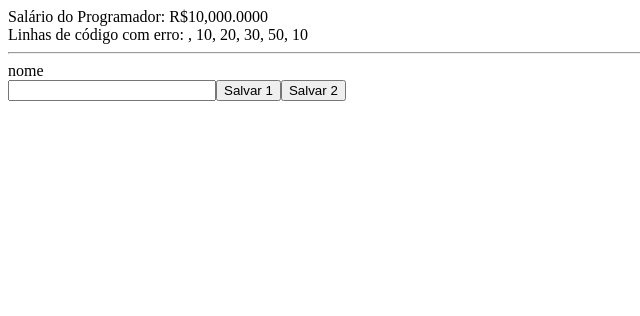
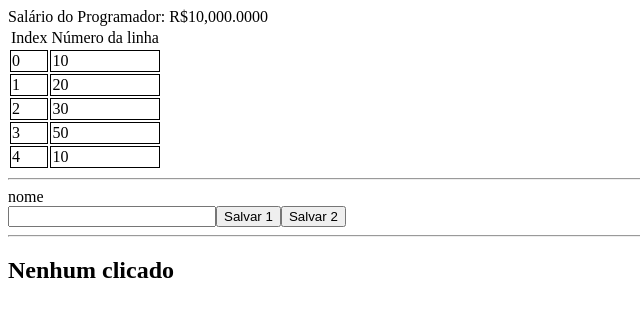
Before and after one commit to lucschulze/treinamentoAngular, an Angular app in the folder teste-angular/: page / in a window 1280 px wide. Shown: the top 316 px of the page, without its empty margins (0-640 px from the left). Built offline with nearby package versions, Linux system fonts and the light colour scheme.

Commit message:
Diretivas especiais

```diff
--- a/teste-angular/src/app/app.component.html
+++ b/teste-angular/src/app/app.component.html
@@ -1,9 +1,38 @@
 <label>Salário do Programador: {{salario | currency:'BRL':'symbol':'1.4-4'}}</label>
-<br />
-<label>Linhas de código com erro: {{ linhasDeCodigo | arrayToString}}</label>
+<div *ngIf="mostrarLinhaCodigo">
+ <table [ngClass]="{'table-bordered' : true}">
+   <thead>
+     <tr>
+       <td>Index</td>
+       <td>Número da linha</td>
+     </tr>
+   </thead>
+   <tbody>
+     <tr *ngFor="let numLinha of linhasDeCodigo; let i = index">
+       <td [ngClass]="{'table-bordered' : true}" [ngStyle]="{'border': '1px solid black'}">{{i}}</td>
+       <td [ngStyle]="{'border': '1px solid black'}">{{numLinha}}</td>
+     </tr>
+   </tbody>
+ </table>
+</div>
 <hr/>
 <component-1
   label="nome"
-  (clickSalvar)="printBotao($event)"
+  (clickSalvar)="atualizarBotaoClicado($event)"
 ></component-1>
+
+<hr />
+
+<div [ngSwitch]="ultimoBotaoClicado">
+  <div *ngSwitchCase="1">
+    <h2>Último clicado foi o 1</h2>
+  </div>
+  <div *ngSwitchCase="2">
+      <h2>Último clicado foi o 2</h2>
+  </div>
+  <div *ngSwitchDefault>
+      <h2>Nenhum clicado</h2>
+    </div>
+</div>
+
 <notifications></notifications>
--- a/teste-angular/src/app/app.component.ts
+++ b/teste-angular/src/app/app.component.ts
@@ -8,9 +8,11 @@ import { Component } from '@angular/core';
 export class AppComponent {
 
 
+  public ultimoBotaoClicado: number;
+  public mostrarLinhaCodigo: boolean = true;
   salario: number = 10000;
   public linhasDeCodigo: number[] = [10,20,30,50,10];
-  printBotao(botao : number){
-    console.log(`O botão ${botao} foi clicado`);
+  atualizarBotaoClicado(botao : number){
+    this.ultimoBotaoClicado = botao;
   }
 }
--- a/teste-angular/src/app/app.module.ts
+++ b/teste-angular/src/app/app.module.ts
@@ -6,8 +6,8 @@ import { Component1 } from './components/component-1/component-1.component';
 import { PrintDirective } from './directives/print.directive';
 import { ComponentNotification } from './components/component-notification/component-notification.component';
 import { NotificationService } from './service/notification.service';
-import { Notification } from 'rxjs';
 import { arrayToStringPipe } from './pipes/array-to-string.pipe';
+import { CommonModule } from '@angular/common';
 
 
 @NgModule({
@@ -19,7 +19,8 @@ import { arrayToStringPipe } from './pipes/array-to-string.pipe';
     arrayToStringPipe
   ],
   imports: [
-    BrowserModule
+    BrowserModule,
+    CommonModule
   ],
   providers: [
     NotificationService,
--- a/teste-angular/src/app/components/component-1/component-1.component.ts
+++ b/teste-angular/src/app/components/component-1/component-1.component.ts
@@ -22,5 +22,6 @@ export class Component1{
         this.notificationService.sendNotification(`
         Botão ${botao} foi clicado!
         `);
+        this.clickSalvar.next(botao);
     }
 }
```
